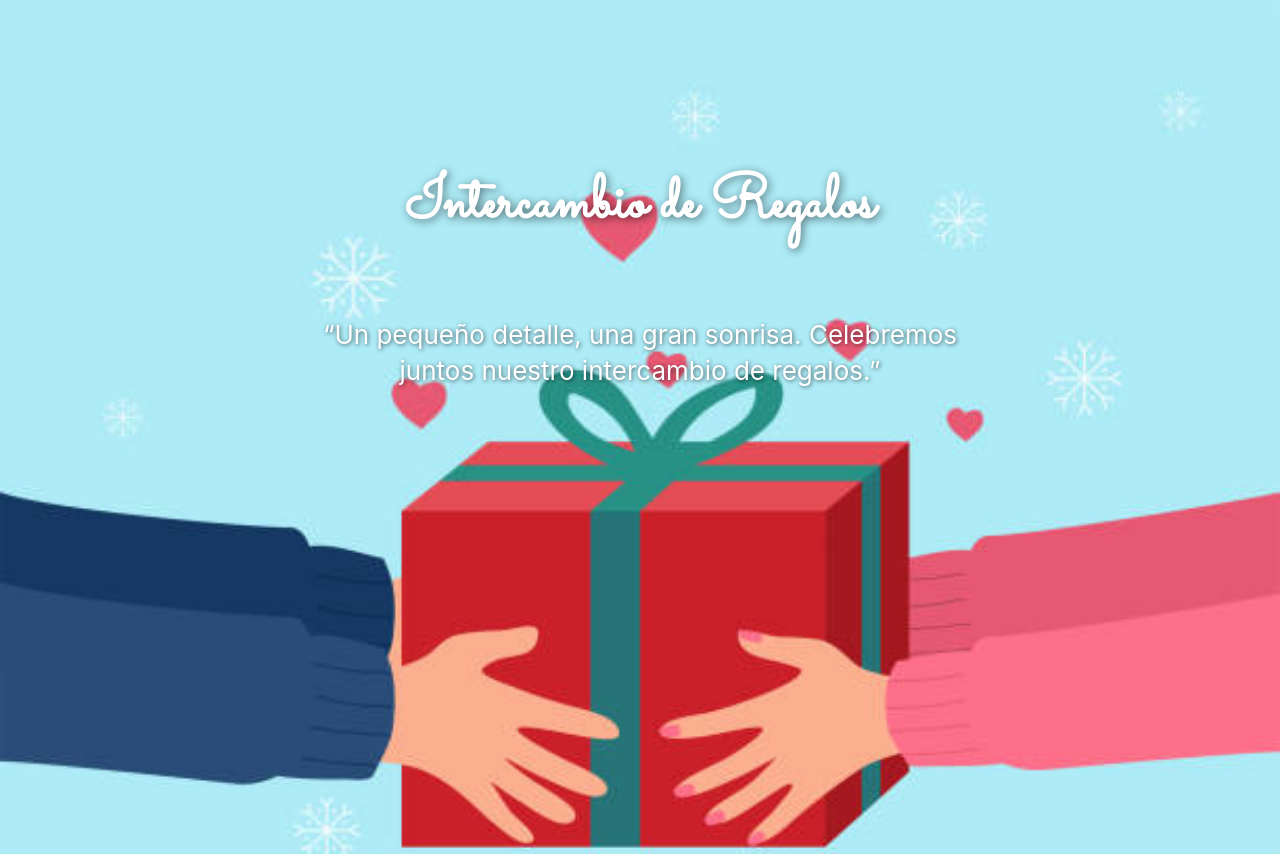
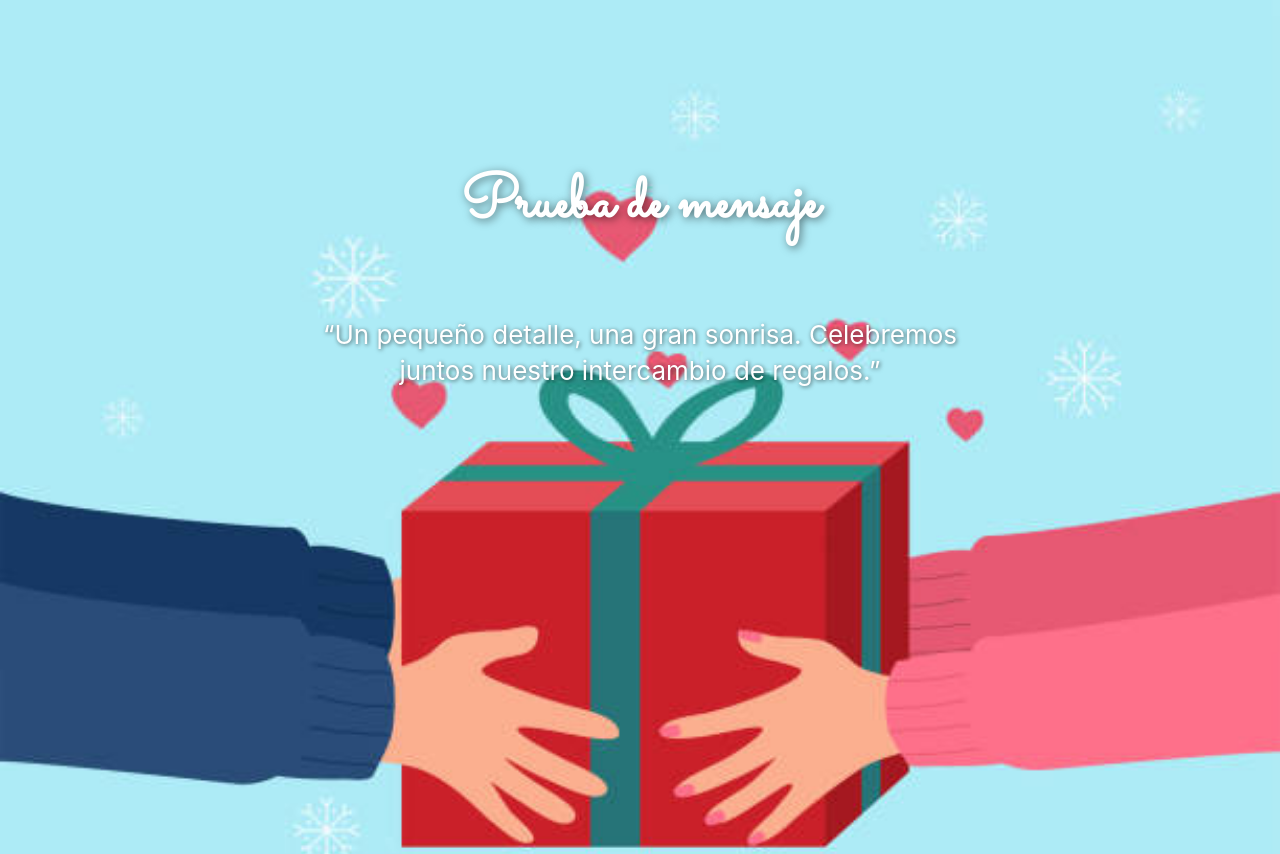
Before and after one commit to LuisSanchezRamos/Intercambioregalos, a plain HTML site: page index.html in a window 1280 px wide. Shown: the top 854 px of the page. Drawn offline with Linux system fonts and the light colour scheme.

Commit message:
cambio de h1

```diff
--- a/index.html
+++ b/index.html
@@ -11,7 +11,7 @@
 </head>
 <body>
     <header class="banner">
-        <h1>Intercambio de Regalos</h1>
+        <h1>Prueba de mensaje</h1>
         <p class="mensaje-fin">“Un pequeño detalle, una gran sonrisa. Celebremos juntos nuestro intercambio de regalos.”</p>
         <img class="int-regalo" src="./Intercambio.jpg" alt="foto de regalo para el intercambio">
     </header>
```
